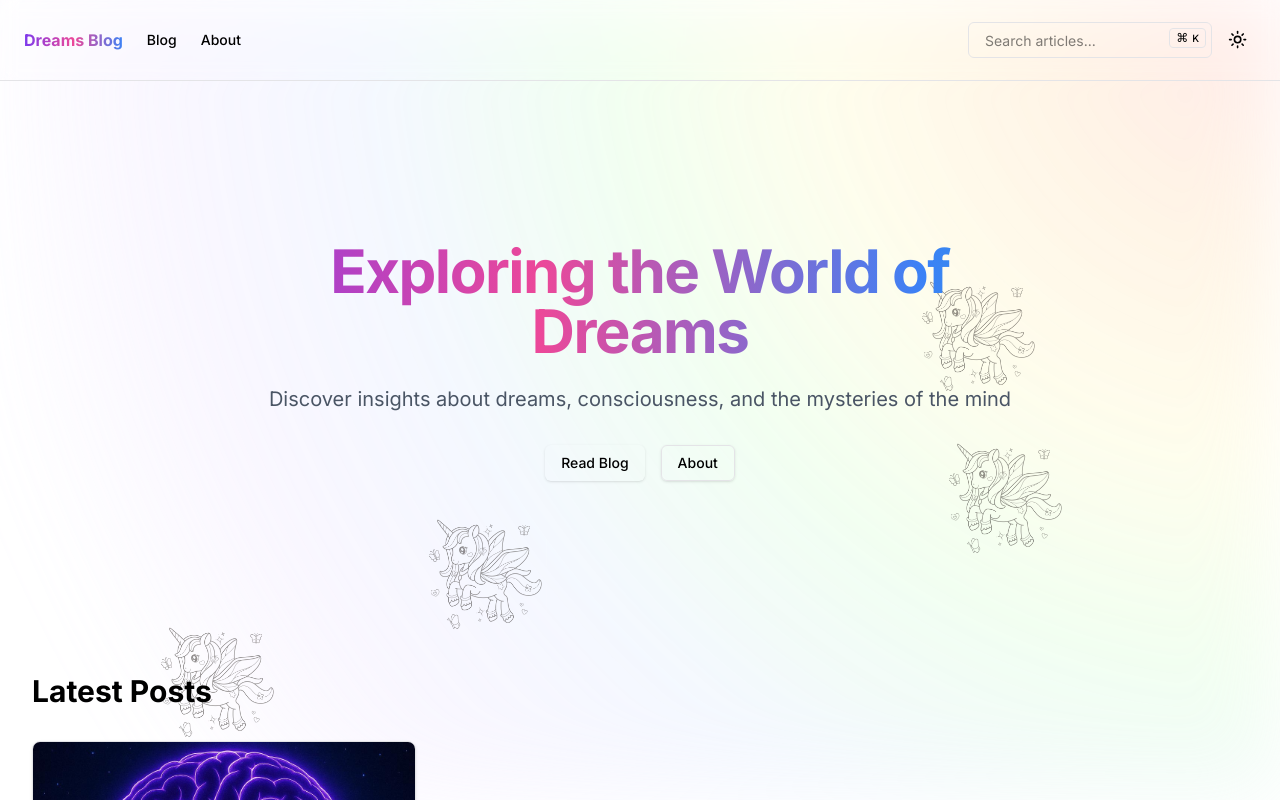
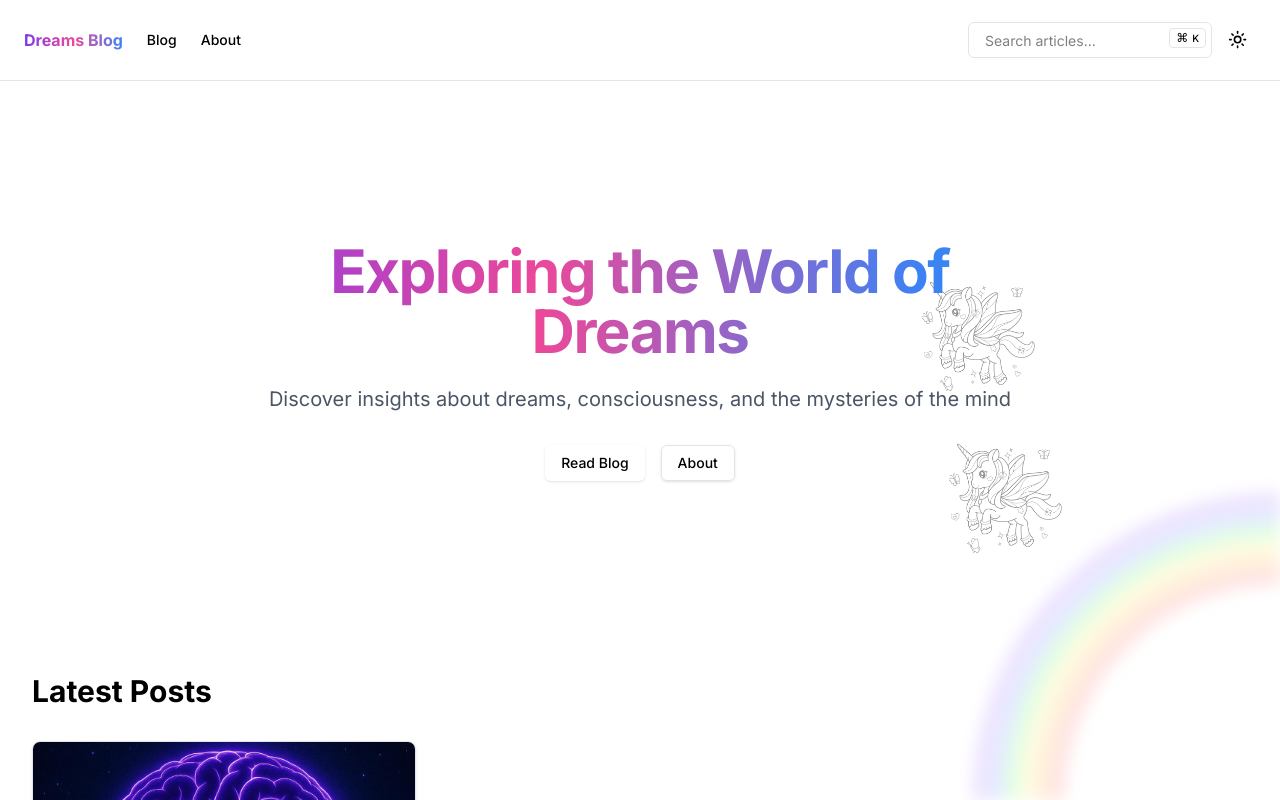
Before and after one commit to wzgatenox/blog-website, a Next.js app: page / in a window 1280 px wide. Both pictures are taken after a click on the button "Toggle theme". Shown: the top 800 px of the page. Built offline with nearby package versions, Linux system fonts and the light colour scheme.

Commit message:
Update LightModeBackgroundAccent component to include a new RainbowArcSVG for enhanced visual effects. Adjust unicorn count limits and replace the previous gradient background with the SVG arc, improving overall aesthetics and performance.

```diff
--- a/src/components/LightModeBackgroundAccent.tsx
+++ b/src/components/LightModeBackgroundAccent.tsx
@@ -11,8 +11,56 @@ interface UnicornState {
 }
 
 const UNICORN_SIZE = { width: 100, height: 100 }; // Approx size for collisions and init
-const MIN_UNICORNS = 3;
-const MAX_UNICORNS = 7;
+const MIN_UNICORNS = 2;
+const MAX_UNICORNS = 3;
+
+// Komponent SVG dla łuku tęczy
+const RainbowArcSVG = ({ className }: { className?: string }) => {
+  const colors = [
+    '#FFD1D1', // pastel-red
+    '#FFE4C4', // pastel-orange
+    '#FFFACD', // pastel-yellow
+    '#D1FFD1', // pastel-green
+    '#D1E1FF', // pastel-blue
+    '#E1D1FF'  // pastel-purple
+  ];
+  const strokeWidth = 12; // Szerokość każdego pasa tęczy
+  const radiusIncrement = 10; // Odstęp między pasami
+  const startRadius = 150; // Promień wewnętrznego łuku
+  const centerX = 300; // Punkt centralny X (poza widokiem, np. prawy dolny róg)
+  const centerY = 300; // Punkt centralny Y
+
+  // Punkty startowe i końcowe dla łuku (ćwiartka koła)
+  // Start: ~środek prawej krawędzi, End: ~środek dolnej krawędzi
+  const startX = centerX;
+  const startY = centerY - startRadius;
+
+  return (
+    <svg
+      className={className}
+      viewBox="0 0 300 300" // Dostosuj viewBox do promieni
+      preserveAspectRatio="xMaxYMax slice" // Utrzymaj w prawym dolnym rogu
+      fill="none"
+      strokeLinecap="round"
+    >
+      {colors.map((color, index) => {
+        const currentRadius = startRadius + index * radiusIncrement;
+        // Uproszczone punkty dla ćwiartki okręgu w prawym dolnym rogu
+        const M = `M ${centerX} ${centerY - currentRadius}`; // Move to top point
+        const A = `A ${currentRadius} ${currentRadius} 0 0 0 ${centerX - currentRadius} ${centerY}`; // Arc to left point
+
+        return (
+          <path
+            key={color}
+            d={`${M} ${A}`}
+            stroke={color}
+            strokeWidth={strokeWidth}
+          />
+        );
+      })}
+    </svg>
+  );
+};
 
 export function LightModeBackgroundAccent() {
   const { theme } = useTheme();
@@ -115,20 +163,9 @@ export function LightModeBackgroundAccent() {
 
   return (
     <>
-      {/* Intense Rainbow Gradient - Behind Unicorns */}
-      <div
-        className="fixed inset-0 z-[-2] opacity-60 blur-2xl pointer-events-none"
-        style={{
-          background: `radial-gradient(circle at top right,
-            rgba(255, 209, 209, 0.8) 0%,   /* pastel-red */
-            rgba(255, 228, 196, 0.7) 15%,
-            rgba(255, 250, 205, 0.6) 30%,
-            rgba(209, 255, 209, 0.5) 45%,
-            rgba(209, 225, 255, 0.4) 60%,
-            rgba(225, 209, 255, 0.3) 75%,
-            transparent 90%
-          )`
-        }}
+      {/* Rainbow Arc SVG */}
+      <RainbowArcSVG
+        className="fixed bottom-0 right-0 z-[-2] w-1/2 h-1/2 max-w-md max-h-md opacity-60 blur-sm pointer-events-none"
       />
 
       {/* Render Multiple Unicorns */}
```
